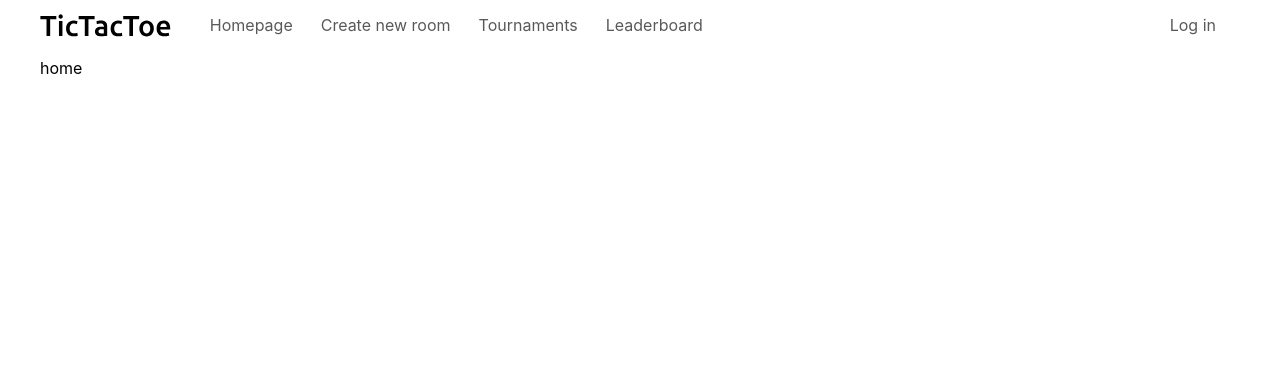
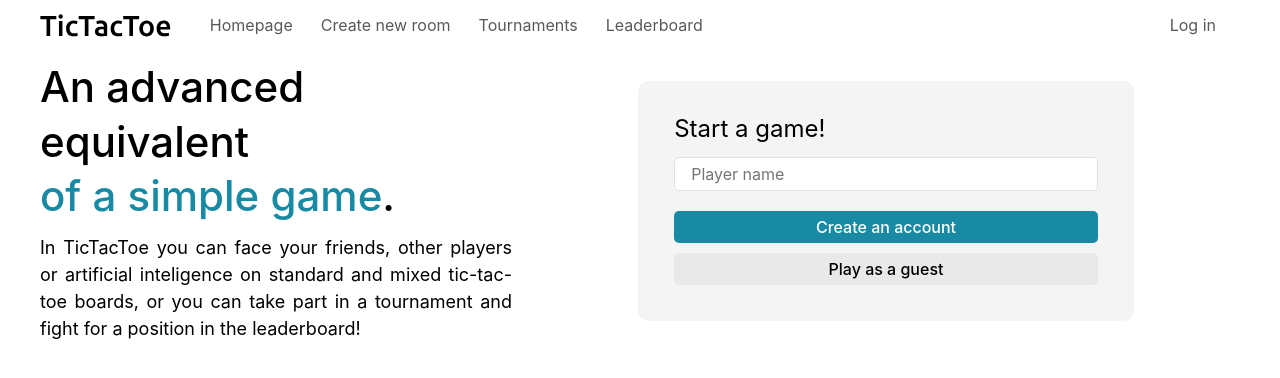
Before and after one commit to fossabot/tic-tac-toe-1, an Angular app: page / in a window 1280 px wide. Shown: the top 378 px of the page. Built offline with nearby package versions, Linux system fonts and the light colour scheme.

Commit message:
feat: Add basic heading in homepage

```diff
--- a/src/app/module/home/page/home/home.component.html
+++ b/src/app/module/home/page/home/home.component.html
@@ -1 +1,21 @@
-<p>home</p>
+<div class="row">
+  <div class="column">
+    <h1 class="heading">
+      An advanced equivalent
+      <div class="block"><span class="primary">of a simple game</span>.</div>
+    </h1>
+    <p class="description">
+      In TicTacToe you can face your friends, other players or artificial
+      inteligence on standard and mixed tic-tac-toe boards, or you can take part
+      in a tournament and fight for a position in the leaderboard!
+    </p>
+  </div>
+  <div class="column">
+    <section class="box">
+      <h2 class="box-heading">Start a game!</h2>
+      <input class="box-input" placeholder="Player name" />
+      <button class="box-button primary">Create an account</button>
+      <button class="box-button">Play as a guest</button>
+    </section>
+  </div>
+</div>
--- a/src/app/module/home/page/home/home.component.scss
+++ b/src/app/module/home/page/home/home.component.scss
@@ -0,0 +1,135 @@
+@import "../../../../../scss/variables.scss";
+
+.heading {
+  font-size: 42px;
+  font-weight: 500;
+  line-height: 130%;
+
+  .primary {
+    color: $accent-color;
+  }
+}
+
+.description {
+  text-align: justify;
+  margin-top: 10px;
+  font-size: 18px;
+  font-weight: 400;
+  line-height: 150%;
+}
+
+.row {
+  display: flex;
+  align-items: center;
+}
+
+.column {
+  margin-right: 20px;
+
+  &:first-child {
+    width: 40%;
+  }
+
+  &:last-child {
+    width: 60%;
+    margin-right: unset;
+  }
+}
+
+.box {
+  background-color: $container-color;
+  border-radius: 10px;
+  display: flex;
+  flex-direction: column;
+  width: 70%;
+  margin: 0 auto;
+  padding: 36px;
+
+  &-heading {
+    font-weight: 400;
+    font-size: 24px;
+    margin-bottom: 16px;
+  }
+
+  &-input {
+    background-color: white;
+    border: 1px solid $input-border;
+    border-radius: 5px;
+    padding: 6px 16px;
+    font-weight: 400;
+    color: $input-color;
+    margin-bottom: 20px;
+    transition: box-shadow 250ms;
+
+    &:focus {
+      box-shadow: $accent-opacity 0 0 2px 2px;
+    }
+  }
+
+  &-button {
+    background-color: $secondary-color;
+    border-radius: 5px;
+    border: unset;
+    font-weight: 500;
+    padding: 6px;
+    margin-bottom: 10px;
+    cursor: pointer;
+    transition: background-color 250ms;
+
+    &:hover,
+    &:active {
+      background-color: $secondary-hover;
+    }
+
+    &:last-child {
+      margin-bottom: unset;
+    }
+
+    &.primary {
+      background-color: $accent-color;
+      color: white;
+
+      &:hover,
+      &:active {
+        background-color: $accent-hover;
+      }
+    }
+  }
+}
+
+@media (max-width: $xlarge-breakpoint) {
+  .row {
+    flex-direction: column;
+  }
+
+  .column {
+    width: 100% !important;
+  }
+
+  .block {
+    display: inline-block;
+  }
+
+  .heading,
+  .description {
+    text-align: center;
+  }
+
+  .box {
+    margin-top: 20px;
+
+    &-heading {
+      text-align: center;
+    }
+  }
+}
+
+@media (max-width: $medium-breakpoint) {
+  .heading {
+    font-size: 36px;
+  }
+
+  .box {
+    width: 100%;
+  }
+}
```
